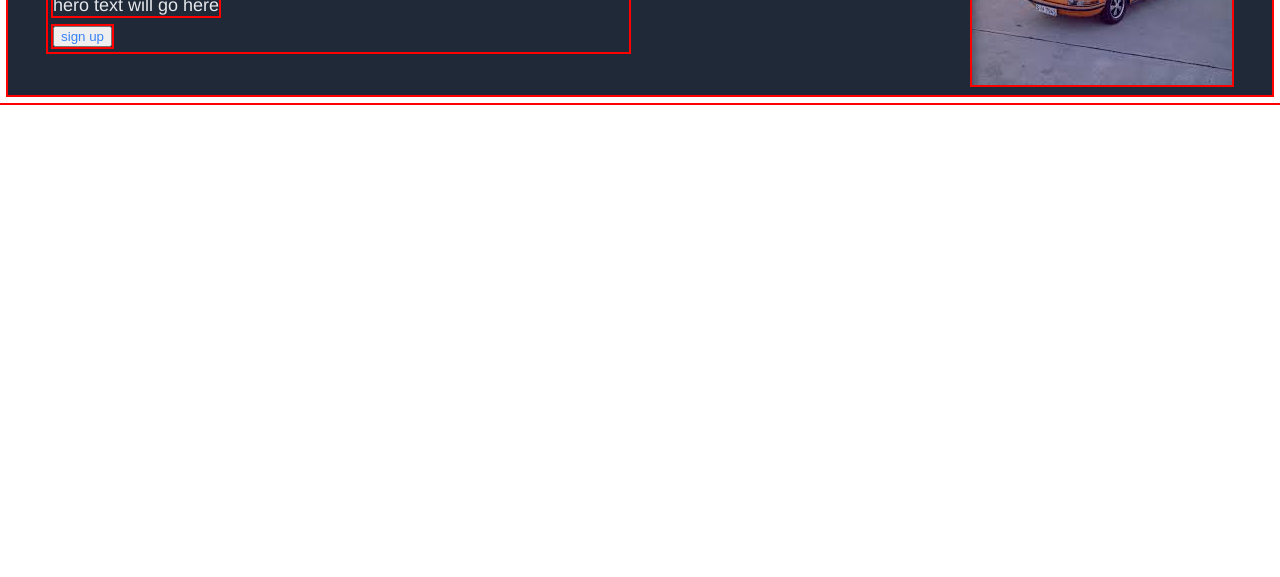
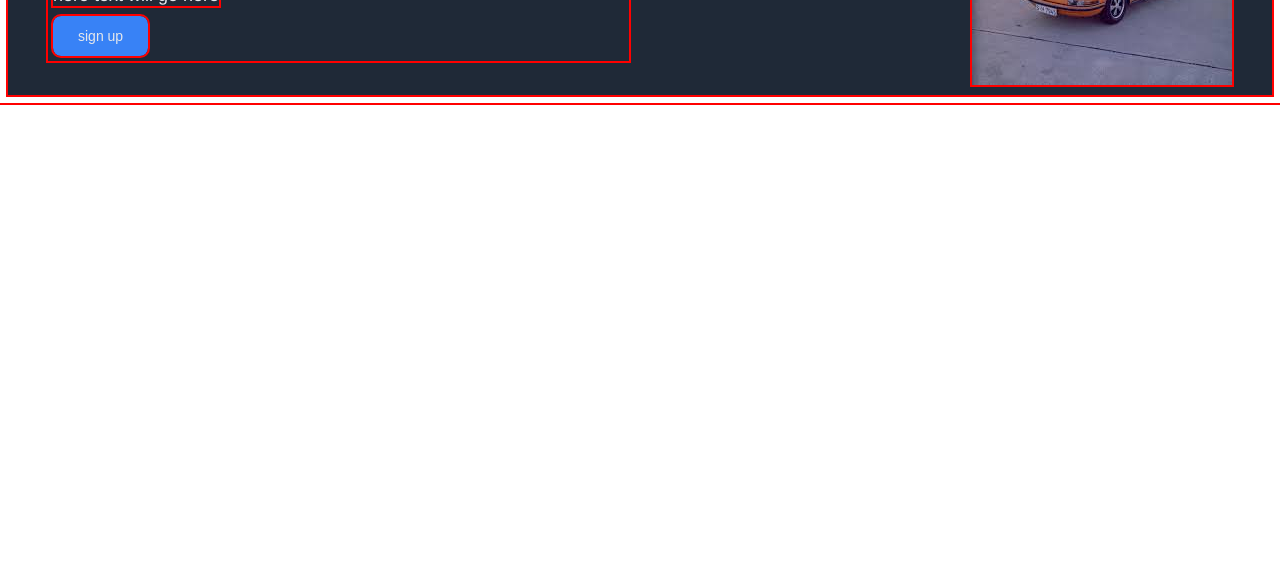
Before and after one commit to alishamsi747/landing-page, a plain HTML site: page index.html in a window 1280 px wide. Shown: the part 223-800 px from the top of the page. Drawn offline with Linux system fonts and the light colour scheme.

Commit message:
improved sign up button with animation and colour

```diff
--- a/style.css
+++ b/style.css
@@ -52,5 +52,18 @@
     color: #E5E7EB;
 }
 .hero-button{
+    color: #E5E7EB;
+    background-color: #3882F6;
+    border: none;
+    padding: 12px 25px;
+    text-align: center;
+    text-decoration: none;
+    display: inline-block;
+    font-size: 14px;
+    border-radius: 8px;
+    transition-duration: 0.3s;
+}
+.hero-button:hover{
+    background-color: #E5E7EB;
     color: #3882F6;
 }
```
